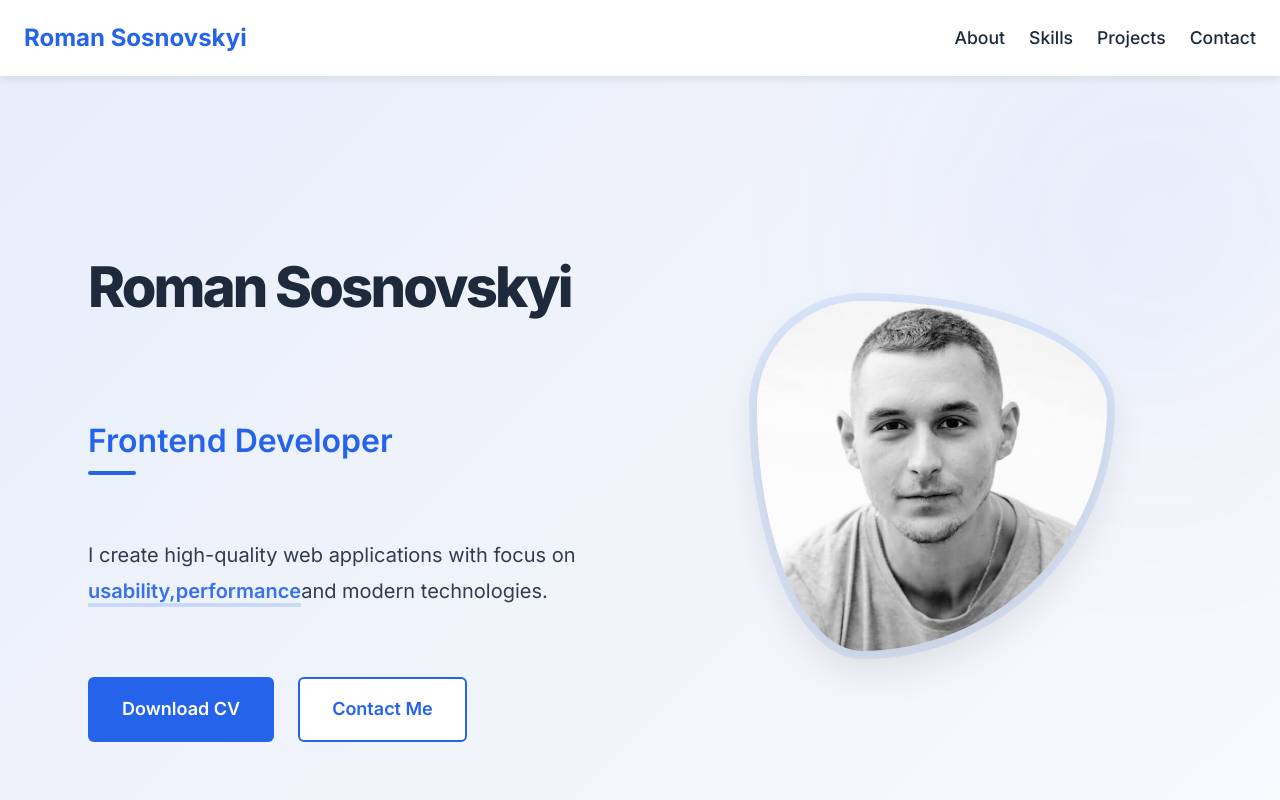
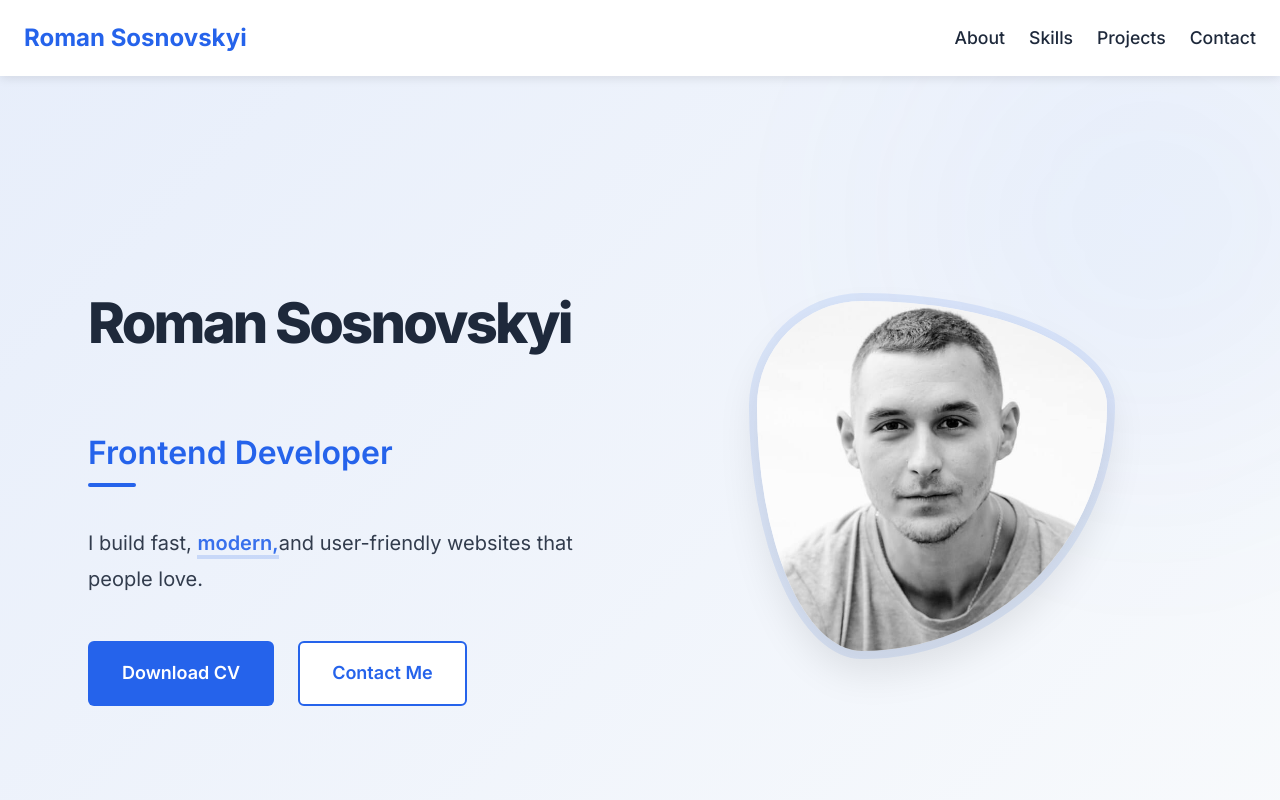
Before and after one commit to Sosnovskyi-Roman/my-portfolio, a Next.js app: page / in a window 1280 px wide. Shown: the top 800 px of the page. Built offline with nearby package versions, Linux system fonts and the light colour scheme.

Commit message:
update Hero section

```diff
--- a/src/app/layout.tsx
+++ b/src/app/layout.tsx
@@ -1,4 +1,3 @@
-import type { Metadata } from 'next';
 import { Inter } from 'next/font/google';
 import { Header } from '@/components/Header/Header';
 import { Footer } from '@/components/Footer/Footer';
@@ -9,17 +8,6 @@ const inter = Inter({
   display: 'swap',
   variable: '--font-inter',
 });
-
-export const metadata: Metadata = {
-  title: 'Roman Sosnovskyi | Frontend Developer',
-  description: 'Professional portfolio showcasing my frontend development work',
-  metadataBase: new URL('https://yourdomain.com'),
-  openGraph: {
-    title: 'Roman Sosnovskyi - Frontend Developer',
-    description: 'Professional portfolio showcasing my frontend development work',
-    images: '/og-image.jpg',
-  },
-};
 
 export default function RootLayout({ children }: { children: React.ReactNode }) {
   return (
--- a/src/app/page.tsx
+++ b/src/app/page.tsx
@@ -11,10 +11,10 @@ export default function Home() {
       <Hero
         name='Roman Sosnovskyi'
         position='Frontend Developer'
-        description='I create high-quality web applications with focus on usability, performance and modern technologies.'
+        description='I build fast, modern, and user-friendly websites that people love.'
         cvPath='/documents/Roman_Sosnovskyi_CV.pdf'
         avatarPath='/images/avatar.jpeg'
-        highlightedWords={['high-quality', 'usability', 'performance']}
+        highlightedWords={['modern']}
       />
       <About />
       <Skills />
--- a/src/components/Hero/Hero.module.scss
+++ b/src/components/Hero/Hero.module.scss
@@ -39,7 +39,6 @@
 .heroText {
   display: flex;
   flex-direction: column;
-  gap: $spacing-md;
 }
 
 .heroTitle {
--- a/src/components/Hero/Hero.tsx
+++ b/src/components/Hero/Hero.tsx
@@ -4,23 +4,15 @@ import { Button } from '../Button/Button';
 import Image from 'next/image';
 import { motion } from 'framer-motion';
 import { useInView } from 'react-intersection-observer';
-
-interface HeroProps {
-  name: string;
-  position: string;
-  description: string;
-  cvPath: string;
-  avatarPath: string;
-  highlightedWords?: string[];
-}
+import { HeroProps } from './types/Hero.types';
 
 export const Hero = ({
-  name = 'Roman Sosnovskyi',
-  position = 'Frontend Developer',
-  description = 'I build exceptional digital experiences with focus on performance, accessibility and cutting-edge technologies.',
-  cvPath = '/RomanSosnovskyi_CV.pdf',
-  avatarPath = '/images/avatar.jpeg',
-  highlightedWords = ['exceptional', 'performance', 'accessibility'],
+  name,
+  position,
+  description = '',
+  cvPath,
+  avatarPath,
+  highlightedWords = ['modern'],
 }: HeroProps) => {
   const [ref, inView] = useInView({
     triggerOnce: true,
@@ -84,13 +76,7 @@ export const Hero = ({
             <Button href={cvPath} download variant='primary' size='lg'>
               Download CV
             </Button>
-            <Button
-              href='#contact'
-              variant='secondary'
-              size='lg'
-              target='_blank'
-              rel='noopener noreferrer'
-            >
+            <Button href='#contact' variant='secondary' size='lg'>
               Contact Me
             </Button>
           </motion.div>
```
Also changed, not shown: src/app/layout.module.scss (+1 -6 lines), src/components/Hero/types/Hero.types.ts (added, +8 -0 lines).
